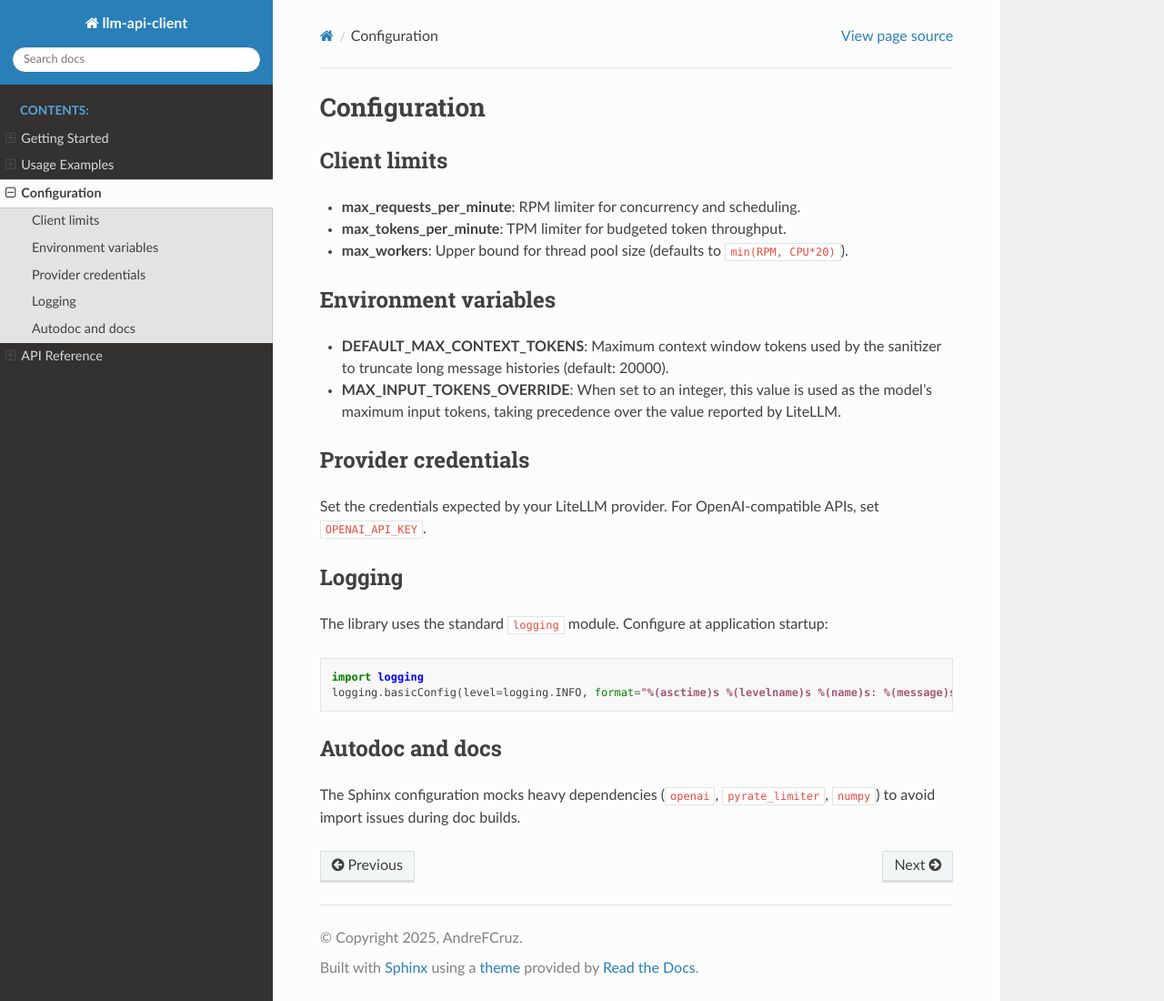
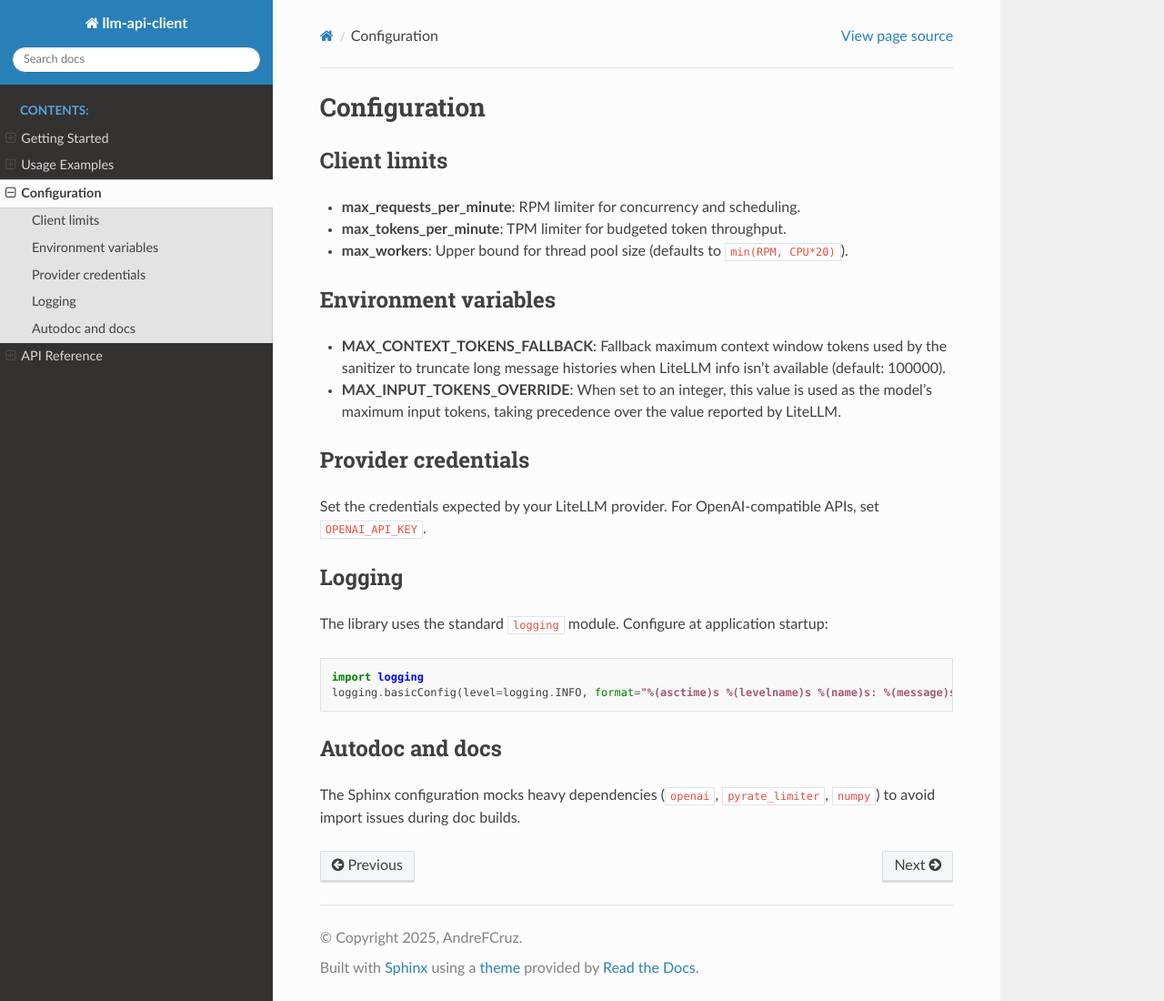
Before and after one commit to AndreFCruz/llm-api-client, a Sphinx documentation site: the page built from docs/configuration.rst, in a window 1280 px wide and 1100 px high. Shown: the whole window at 91% size. Built offline with Sphinx 7.4.7 and the Read the Docs theme 3.1.0, drawn with Linux system fonts in a browser that asks for light colours.

Commit message:
Update context token fallback env var and documentation
Co-authored-by: andrecruz97 <andrecruz97@gmail.com>

```diff
--- a/docs/configuration.rst
+++ b/docs/configuration.rst
@@ -11,8 +11,8 @@ Client limits
 Environment variables
 ---------------------
 
-- **DEFAULT_MAX_CONTEXT_TOKENS**: Maximum context window tokens used by the sanitizer
-  to truncate long message histories (default: 20000).
+- **MAX_CONTEXT_TOKENS_FALLBACK**: Fallback maximum context window tokens used by the sanitizer
+  to truncate long message histories when LiteLLM info isn't available (default: 100000).
 - **MAX_INPUT_TOKENS_OVERRIDE**: When set to an integer, this value is used as the
   model's maximum input tokens, taking precedence over the value reported by LiteLLM.
 
```
Also changed, not shown: 1 other file.
